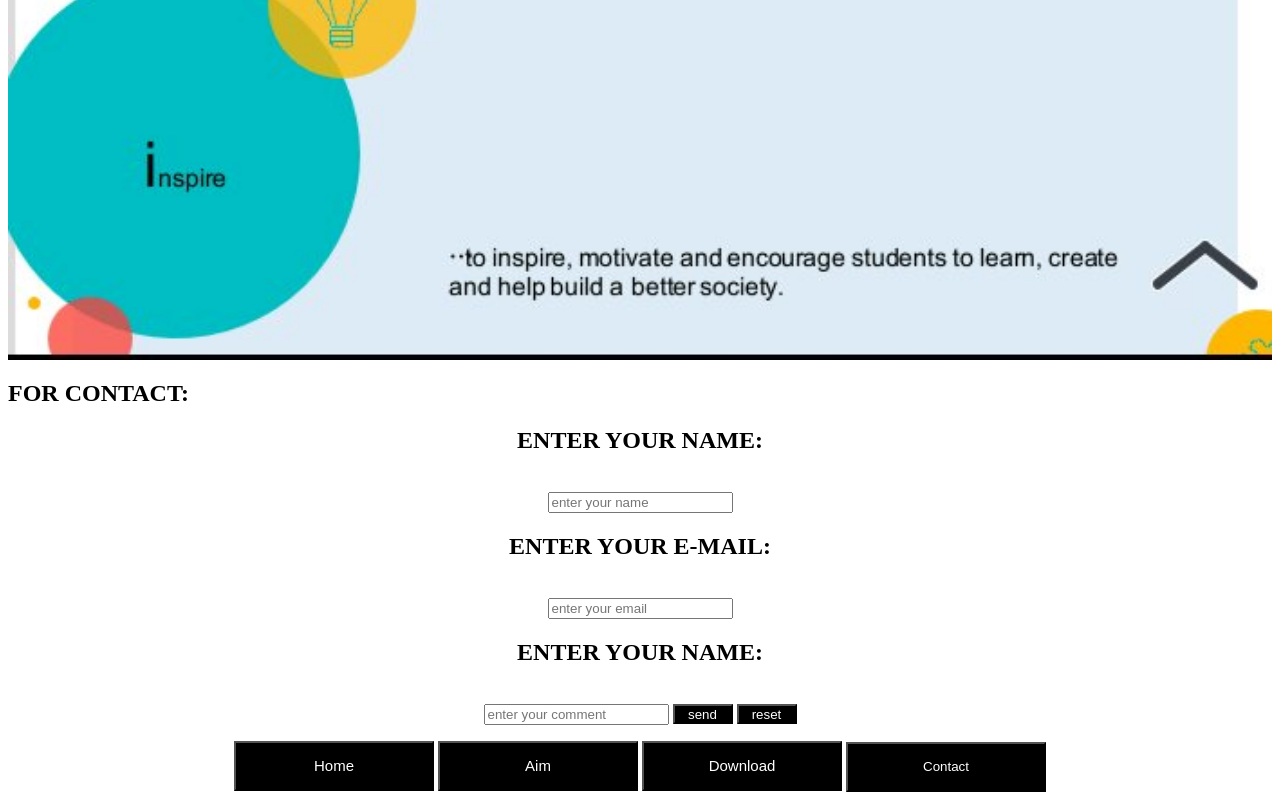
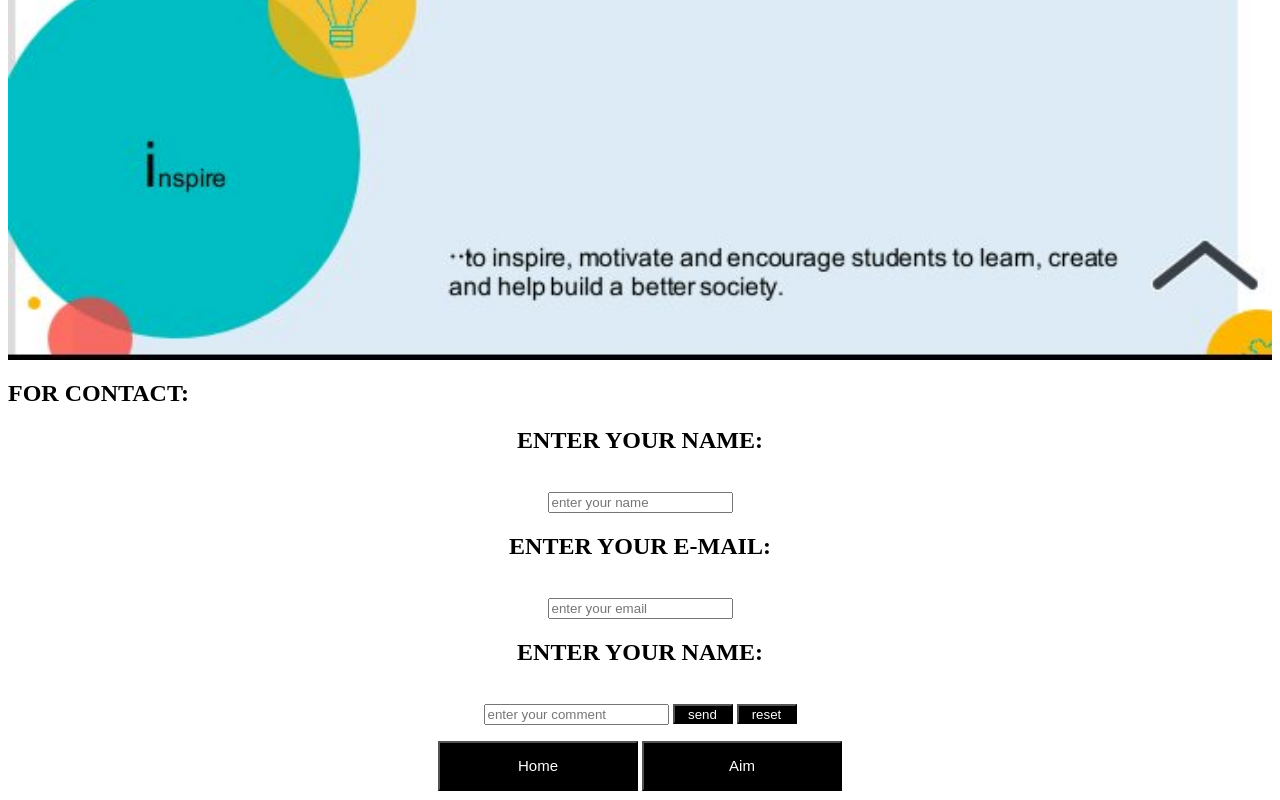
Before and after one commit to santhoshkavin/santhoshkavin.github.io, a plain HTML site: page index.html in a window 1280 px wide. Shown: the part 2332-3132 px from the top of the page. Drawn offline with Linux system fonts and the light colour scheme.

Commit message:
changed the href and value

```diff
--- a/index.html
+++ b/index.html
@@ -57,12 +57,7 @@ name="Comment">
 <input type="button" value="Home" style="height:50px;width:200px;background-color:black;color:white;font-size:15px"
 onclick=window.location.href="https://www.google.com" >
 <input type="button" value="Aim" style="height:50px;width:200px;background-color:black;color:white;font-size:15px"
-onclick=window.location.href="http://www.google.com" >
-<input type="button" value="Download" style="height:50px;width:200px;background-color:black;color:white;font-size:15px"
-onclick=window.location.href="http://www.sparkfoundation.com" >
 
-<input type="button" value="Contact" style="height:50px;width:200px;background-color:black;color:white;href="#";font-size:15px"
-onclick=window.location.href="http://www.bing.com" >
 </center>
 
 </body>
```
